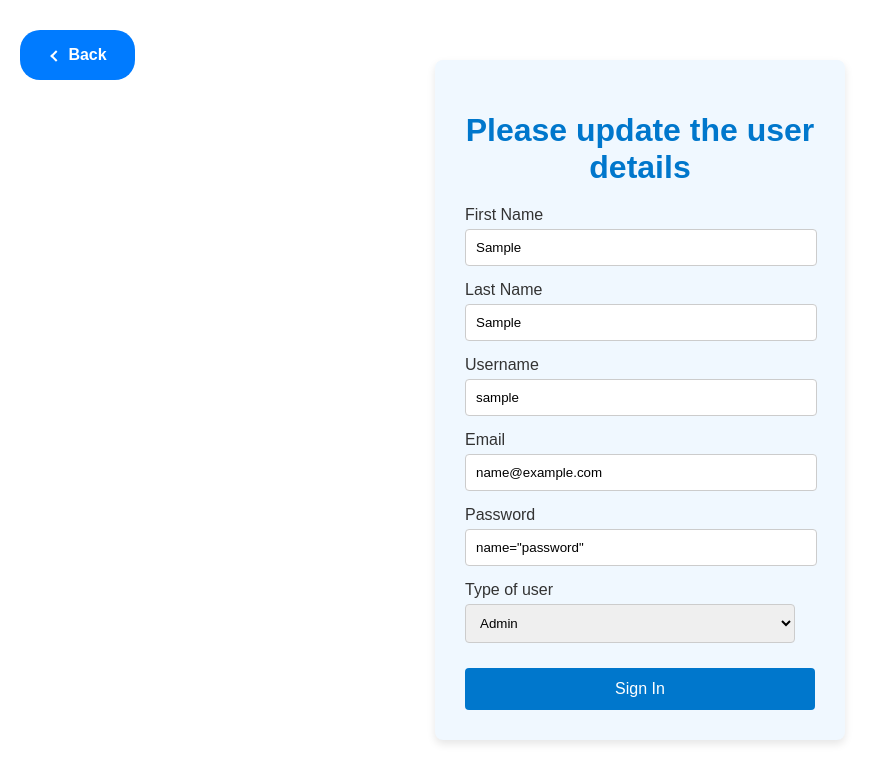
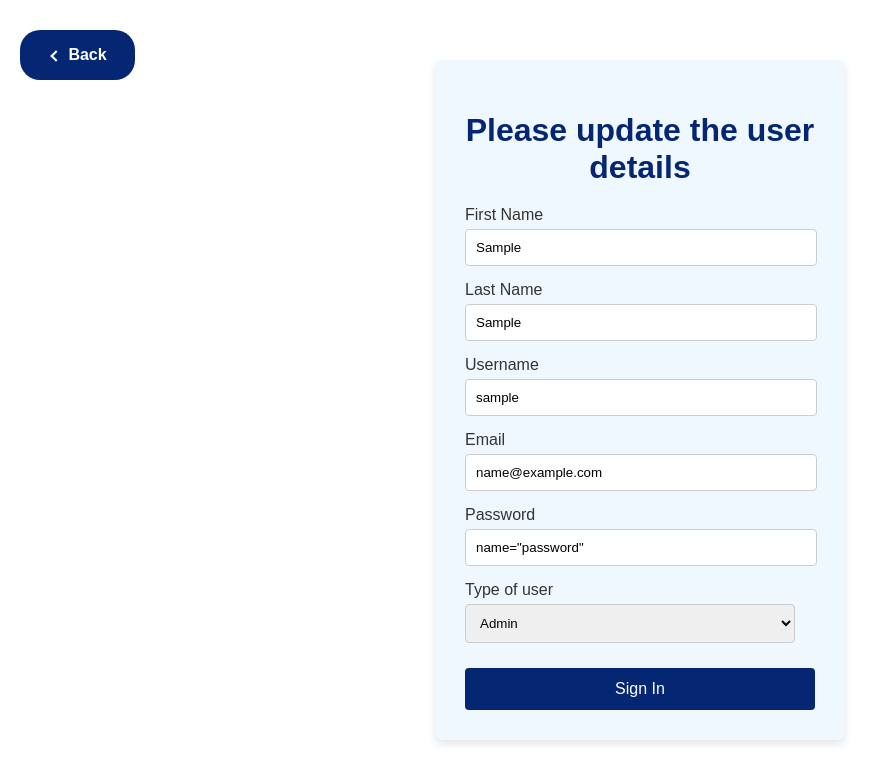
Before and after one commit to JoefreyToriano/it312-9474-fn-teamburnersly, a PHP site: page /login/PHP/update.php?id=1 in a window 1280 px wide. Shown: the top 783 px of the page, without its empty margins (0-888 px from the left). Run offline with PHP 8.4, Linux system fonts and the light colour scheme; the visitor is signed in with stand-in values (Sample User, id 1).

Commit message:
update konti

```diff
--- a/CSS/add_style.css
+++ b/CSS/add_style.css
@@ -143,7 +143,7 @@ body {
     background-color: #0056b3; /* Darker blue on hover */
 }
 #message {
-    color: blue;
+    color: #073066;
     margin-top: 10px;
     text-align: center;
 }
--- a/CSS/login_style.css
+++ b/CSS/login_style.css
@@ -2,7 +2,7 @@
 
 body {
     font-family: 'Arial', sans-serif;
-    background-color: #1c3a83; /* Adjust the color to match your design */
+    background-color: #073066; /* Adjust the color to match your design */
     color: #ffffff;
     margin: 0;
     padding: 0;
@@ -82,7 +82,7 @@ body {
 #login button {
  padding: 10px;
     border: none;
-    background-color: #1c3a83;
+    background-color: #073066;
     color: white;
     border-radius: 5px;
     cursor: pointer;
--- a/CSS/update._style.css
+++ b/CSS/update._style.css
@@ -20,7 +20,7 @@ form {
 }
 
 h1 {
-    color: #0077cc;
+    color: #052673;
     margin-bottom: 20px;
     text-align: center; /* Center align the title */
 }
@@ -40,12 +40,12 @@ input[type=text], select {
 }
 
 input[type=text]:focus, select:focus {
-    border-color: #0077cc;
+    border-color: #052673;
     outline: none;
 }
 
 button {
-    background-color: #0077cc;
+    background-color: #052673;
     color: white;
     padding: 12px 20px; /* Adjust button padding */
     border: none;
@@ -57,7 +57,7 @@ button {
 }
 
 button:hover {
-    background-color: #005fa3;
+    background-color: #073066;
 }
 #backbtn {
     position: absolute;
@@ -65,9 +65,9 @@ button:hover {
     left: 20px;
     width: auto;
     padding: 10px 20px;
-  --primary-color: #007bff;
+  --primary-color: #052673;
   --secondary-color: #fff;
-  --hover-color: #0056b3;
+  --hover-color: #073066;
   --arrow-width: 10px;
   --arrow-stroke: 2px;
   box-sizing: border-box;
--- a/NODEJS/Media/viewer_style.css
+++ b/NODEJS/Media/viewer_style.css
@@ -3,7 +3,7 @@ body {
 	padding:0;
 	font-family:"arial",heletica,sans-serif;
 	font-size:12px;
-    background: #073066 url('https://static.tumblr.com/03fbbc566b081016810402488936fbae/pqpk3dn/MRSmlzpj3/tumblr_static_bg3.png') repeat 0 0;
+    background: #052673 url('https://static.tumblr.com/03fbbc566b081016810402488936fbae/pqpk3dn/MRSmlzpj3/tumblr_static_bg3.png') repeat 0 0;
 	-webkit-animation: 10s linear 0s normal none infinite animate;
 	-moz-animation: 10s linear 0s normal none infinite animate;
 	-ms-animation: 10s linear 0s normal none infinite animate;
--- a/NODEJS/content_style.css
+++ b/NODEJS/content_style.css
@@ -20,7 +20,7 @@ body {
 
 /* Button styling */
 button {
-    background-color: #007bff;
+    background-color: #052673;
     color: white;
     border: none;
     padding: 10px 20px;
@@ -32,7 +32,7 @@ button {
 }
 
 button:hover {
-    background-color: #0056b3;
+    background-color: #073066;
 }
 
 /* Link styling to remove default underlines */
--- a/NODEJS/views/uploadVideo.ejs
+++ b/NODEJS/views/uploadVideo.ejs
@@ -8,6 +8,7 @@
   </head>
   <body>
     <%- include('banner.ejs') %>
+    <br>
     <div class="container">
       <form class="uploadForm" id="uploadForm">
         <div class="formGroup">
@@ -31,6 +32,7 @@
         </button>
       </form>
     </div>
+    <br>
     <%- include('footer.ejs') %>
     <script>
           const form = document.getElementById("uploadForm");
```
Also changed, not shown: CSS/style.css (+5 -5 lines).
